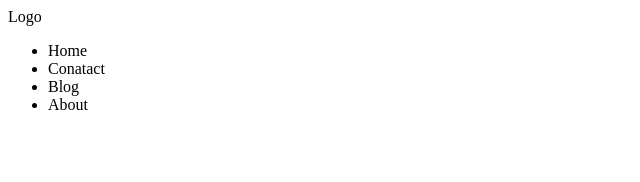
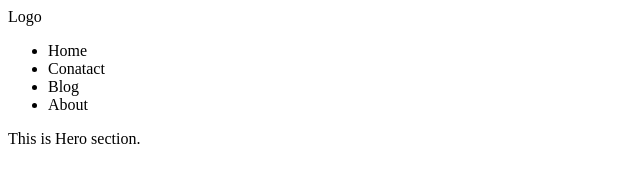
Before and after one commit to deepak3213/Git-Github-learn, a plain HTML site: page index.html in a window 1280 px wide. Shown: the whole page, without its empty margins (0-640 px from the left). Drawn offline with Linux system fonts and the light colour scheme.

Commit message:
Add hero section

```diff
--- a/index.html
+++ b/index.html
@@ -15,5 +15,6 @@
         <li>About</li>
       </ul>
     </header>
+    <section>This is Hero section.</section>
   </body>
 </html>
```
